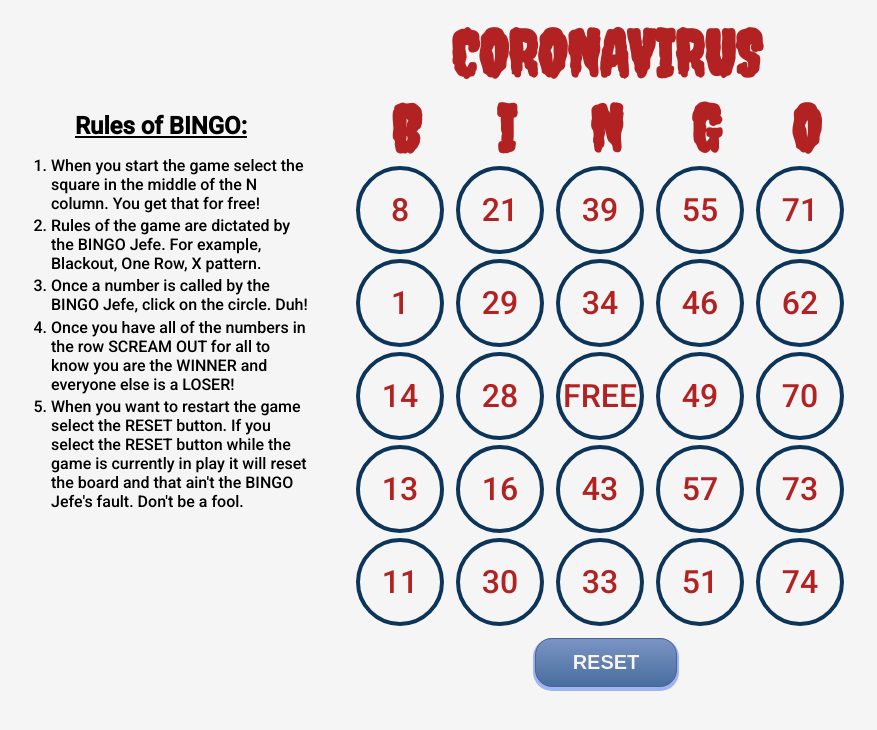
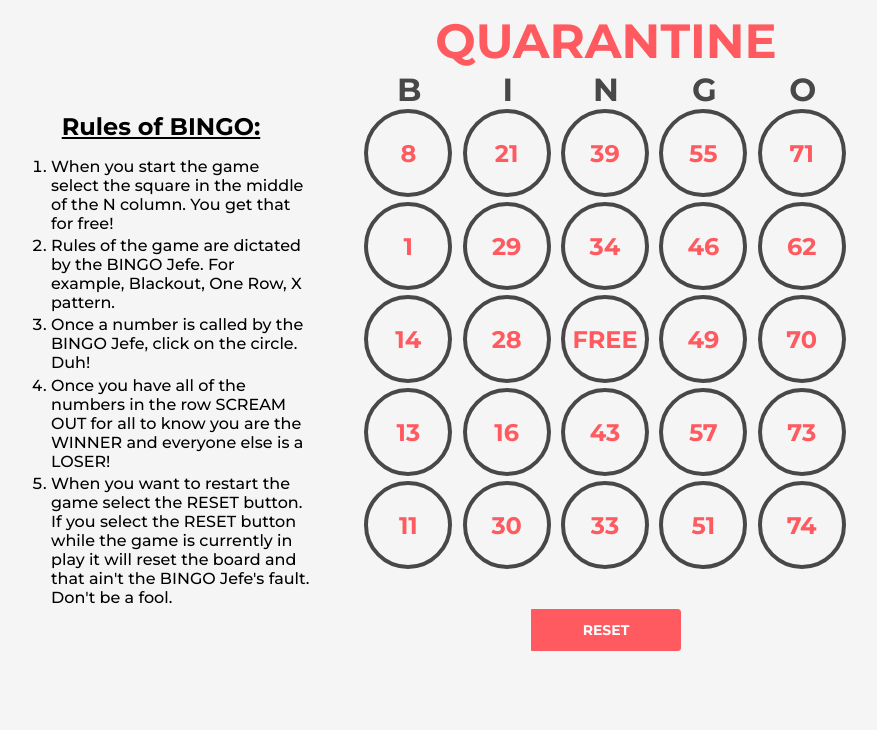
Before and after one commit to nedmorgan/quarentine_bingo, a React (Create React App) app in the folder bingo/: page / in a window 1280 px wide. Shown: the top 730 px of the page, without its empty margins (34-911 px from the left). Built offline with nearby package versions, Linux system fonts and the light colour scheme; what react-animations would draw is missing.

Commit message:
updated styling for BINGO

```diff
--- a/bingo/public/index.html
+++ b/bingo/public/index.html
@@ -5,9 +5,15 @@
     <link rel="icon" href="%PUBLIC_URL%/favicon.ico" />
     <meta name="viewport" content="width=device-width, initial-scale=1" />
     <meta name="theme-color" content="#000000" />
-    <meta name="description" content="web site made to have fun with friends while under quarentine from coronavirus" />
+    <meta
+      name="description"
+      content="web site made to have fun with friends while under quarentine from coronavirus"
+    />
     <link rel="apple-touch-icon" href="%PUBLIC_URL%/logo192.png" />
-    <link href="https://fonts.googleapis.com/css2?family=Creepster&family=Roboto:wght@500&display=swap" rel="stylesheet" />
+    <link
+      href="https://fonts.googleapis.com/css2?family=Montserrat:wght@500;600;700&display=swap"
+      rel="stylesheet"
+    />
     <!--
       manifest.json provides metadata used when your web app is installed on a
       user's mobile device or desktop. See https://developers.google.com/web/fundamentals/web-app-manifest/
--- a/bingo/src/App.css
+++ b/bingo/src/App.css
@@ -1,5 +1,6 @@
 .App {
   text-align: center;
+  height: 100vh;
 }
 
 .game-objects {
@@ -12,16 +13,14 @@
   width: 300px;
 }
 
-h1 {
-  font-family: 'Creepster', cursive;
-  font-size: 4em;
+.game-title {
+  font-family: 'Montserrat', sans-serif;
+  font-weight: 700;
+  margin-top: 0;
   margin-bottom: 0;
-  color: firebrick;
-  margin-top: 0;
-}
-
-.game-title {
   padding-top: 0.25em;
+  font-size: 3em;
+  color: #ff5a5f;
 }
 
 @media only screen and (max-width: 600px) {
@@ -32,7 +31,6 @@ h1 {
 
   .game-objects {
     flex-direction: column;
-    /* align-items:  */
   }
 
   .empty-div {
--- a/bingo/src/components/BCard.jsx
+++ b/bingo/src/components/BCard.jsx
@@ -8,14 +8,23 @@ export default class BCard extends Component {
   render() {
     return (
       <CardContainer>
-        <div>
+        <div className='title-card-letter'>
           <h1>B</h1>
         </div>
         <div className='card'>
           {this.props.displayNumbers ? (
             this.props.gameNumbers.map((num, i) => {
               return (
-                <div key={`B${i}`} onClick={e => this.props.selected(e, `B${i}`)} className={'game-square ' + (this.props.selectedCards.includes(`B${i}`) ? 'cover-square' : null)}>
+                <div
+                  key={`B${i}`}
+                  onClick={(e) => this.props.selected(e, `B${i}`)}
+                  className={
+                    'game-square ' +
+                    (this.props.selectedCards.includes(`B${i}`)
+                      ? 'cover-square'
+                      : null)
+                  }
+                >
                   {num}
                 </div>
               )
--- a/bingo/src/components/Board.jsx
+++ b/bingo/src/components/Board.jsx
@@ -7,11 +7,91 @@ import GCard from './GCard'
 import OCard from './OCard'
 import Reset from './Reset'
 
-const bNumbers = ['1', '2', '3', '4', '5', '6', '7', '8', '9', '10', '11', '12', '13', '14', '15']
-const iNumbers = ['16', '17', '18', '19', '20', '21', '22', '23', '24', '25', '26', '27', '28', '29', '30']
-const nNumbers = ['31', '32', '33', '34', '35', '36', '37', '38', '39', '40', '41', '42', '43', '44', '45']
-const gNumbers = ['46', '47', '48', '49', '50', '51', '52', '53', '54', '55', '56', '57', '58', '59', '60']
-const oNumbers = ['61', '62', '63', '64', '65', '66', '67', '68', '69', '70', '71', '72', '73', '74', '75']
+const bNumbers = [
+  '1',
+  '2',
+  '3',
+  '4',
+  '5',
+  '6',
+  '7',
+  '8',
+  '9',
+  '10',
+  '11',
+  '12',
+  '13',
+  '14',
+  '15',
+]
+const iNumbers = [
+  '16',
+  '17',
+  '18',
+  '19',
+  '20',
+  '21',
+  '22',
+  '23',
+  '24',
+  '25',
+  '26',
+  '27',
+  '28',
+  '29',
+  '30',
+]
+const nNumbers = [
+  '31',
+  '32',
+  '33',
+  '34',
+  '35',
+  '36',
+  '37',
+  '38',
+  '39',
+  '40',
+  '41',
+  '42',
+  '43',
+  '44',
+  '45',
+]
+const gNumbers = [
+  '46',
+  '47',
+  '48',
+  '49',
+  '50',
+  '51',
+  '52',
+  '53',
+  '54',
+  '55',
+  '56',
+  '57',
+  '58',
+  '59',
+  '60',
+]
+const oNumbers = [
+  '61',
+  '62',
+  '63',
+  '64',
+  '65',
+  '66',
+  '67',
+  '68',
+  '69',
+  '70',
+  '71',
+  '72',
+  '73',
+  '74',
+  '75',
+]
 
 export default class Board extends Component {
   state = {
@@ -22,7 +102,7 @@ export default class Board extends Component {
     oGroup: oNumbers,
     gameCards: {},
     displayNumbers: false,
-    selectedCards: []
+    selectedCards: [],
   }
 
   async componentDidMount() {
@@ -56,7 +136,10 @@ export default class Board extends Component {
     let copySelectedCards = this.state.selectedCards
     copyGameCards.N[2] = 'FREE'
     copySelectedCards.push(copyGameCards.N[2])
-    this.setState({ gameCards: copyGameCards, selectedCards: copySelectedCards })
+    this.setState({
+      gameCards: copyGameCards,
+      selectedCards: copySelectedCards,
+    })
   }
 
   isSelected = (e, item) => {
@@ -66,7 +149,7 @@ export default class Board extends Component {
     this.setState({ selectedCards })
   }
 
-  resetGameBoard = e => {
+  resetGameBoard = (e) => {
     e.preventDefault()
     let resetNumbers = [...this.state.selectedCards]
     resetNumbers = []
@@ -77,13 +160,38 @@ export default class Board extends Component {
   render() {
     return (
       <div>
-        <h1 className='game-title'>CORONAVIRUS</h1>
+        <h1 className='game-title'>QUARANTINE</h1>
         <BoardContainer>
-          <BCard displayNumbers={this.state.displayNumbers} gameNumbers={this.state.gameCards.B} selected={this.isSelected} selectedCards={this.state.selectedCards} />
-          <ICard displayNumbers={this.state.displayNumbers} gameNumbers={this.state.gameCards.I} selected={this.isSelected} selectedCards={this.state.selectedCards} />
-          <NCard displayNumbers={this.state.displayNumbers} gameNumbers={this.state.gameCards.N} selected={this.isSelected} selectedCards={this.state.selectedCards} />
-          <GCard displayNumbers={this.state.displayNumbers} gameNumbers={this.state.gameCards.G} selected={this.isSelected} selectedCards={this.state.selectedCards} />
-          <OCard displayNumbers={this.state.displayNumbers} gameNumbers={this.state.gameCards.O} selected={this.isSelected} selectedCards={this.state.selectedCards} />
+          <BCard
+            displayNumbers={this.state.displayNumbers}
+            gameNumbers={this.state.gameCards.B}
+            selected={this.isSelected}
+            selectedCards={this.state.selectedCards}
+          />
+          <ICard
+            displayNumbers={this.state.displayNumbers}
+            gameNumbers={this.state.gameCards.I}
+            selected={this.isSelected}
+            selectedCards={this.state.selectedCards}
+          />
+          <NCard
+            displayNumbers={this.state.displayNumbers}
+            gameNumbers={this.state.gameCards.N}
+            selected={this.isSelected}
+            selectedCards={this.state.selectedCards}
+          />
+          <GCard
+            displayNumbers={this.state.displayNumbers}
+            gameNumbers={this.state.gameCards.G}
+            selected={this.isSelected}
+            selectedCards={this.state.selectedCards}
+          />
+          <OCard
+            displayNumbers={this.state.displayNumbers}
+            gameNumbers={this.state.gameCards.O}
+            selected={this.isSelected}
+            selectedCards={this.state.selectedCards}
+          />
         </BoardContainer>
         <Reset resetGame={this.resetGameBoard} />
       </div>
--- a/bingo/src/components/GCard.jsx
+++ b/bingo/src/components/GCard.jsx
@@ -8,14 +8,23 @@ export default class GCard extends Component {
   render() {
     return (
       <CardContainer>
-        <div>
+        <div className='title-card-letter'>
           <h1>G</h1>
         </div>
         <div className='card'>
           {this.props.displayNumbers ? (
             this.props.gameNumbers.map((num, i) => {
               return (
-                <div key={`G${i}`} onClick={e => this.props.selected(e, `G${i}`)} className={'game-square ' + (this.props.selectedCards.includes(`G${i}`) ? 'cover-square' : null)}>
+                <div
+                  key={`G${i}`}
+                  onClick={(e) => this.props.selected(e, `G${i}`)}
+                  className={
+                    'game-square ' +
+                    (this.props.selectedCards.includes(`G${i}`)
+                      ? 'cover-square'
+                      : null)
+                  }
+                >
                   {num}
                 </div>
               )
--- a/bingo/src/components/ICard.jsx
+++ b/bingo/src/components/ICard.jsx
@@ -8,14 +8,23 @@ export default class ICard extends Component {
   render() {
     return (
       <CardContainer>
-        <div>
+        <div className='title-card-letter'>
           <h1>I</h1>
         </div>
         <div className='card'>
           {this.props.displayNumbers ? (
             this.props.gameNumbers.map((num, i) => {
               return (
-                <div key={`I${i}`} onClick={e => this.props.selected(e, `I${i}`)} className={'game-square ' + (this.props.selectedCards.includes(`I${i}`) ? 'cover-square' : null)}>
+                <div
+                  key={`I${i}`}
+                  onClick={(e) => this.props.selected(e, `I${i}`)}
+                  className={
+                    'game-square ' +
+                    (this.props.selectedCards.includes(`I${i}`)
+                      ? 'cover-square'
+                      : null)
+                  }
+                >
                   {num}
                 </div>
               )
--- a/bingo/src/components/Reset.jsx
+++ b/bingo/src/components/Reset.jsx
@@ -5,7 +5,7 @@ export default class Reset extends Component {
   render() {
     return (
       <ResetContainer>
-        <button className='myButton' onClick={e => this.props.resetGame(e)}>
+        <button className='reset-btn' onClick={(e) => this.props.resetGame(e)}>
           RESET
         </button>
       </ResetContainer>
--- a/bingo/src/styles/CardStyles.jsx
+++ b/bingo/src/styles/CardStyles.jsx
@@ -8,32 +8,41 @@ export const CardContainer = styled.div`
   .card {
     display: flex;
     flex-direction: column;
-    width: 100px;
+    width: 90px;
     height: 500px;
   }
 
   .game-square {
     width: 80px;
     height: 80px;
-    border: 0.25rem solid #0d355a;
+    border: 0.25rem solid #484848;
     display: flex;
     justify-content: center;
     align-items: center;
-    font-family: 'Roboto', sans-serif;
-    font-size: 2em;
+    font-family: 'Montserrat', sans-serif;
+    font-size: 1.5em;
     border-radius: 50%;
     margin-bottom: 5px;
-    color: firebrick;
+    color: #ff5a5f;
     animation: 1s ${swingIn};
+    font-weight: 700;
+  }
+
+  .game-square:hover {
+    cursor: pointer;
   }
 
   h1 {
     margin-top: 0;
+    font-family: 'Montserrat', sans-serif;
+    font-weight: 700;
+    margin-bottom: 0;
+    color: #484848;
   }
 
   .cover-square {
-    background-color: black;
-    color: white;
+    background-color: #484848;
+    color: #ff5a5f;
     animation: 0.6s ${fade};
   }
 
@@ -46,7 +55,7 @@ export const CardContainer = styled.div`
     .game-square {
       width: 50px;
       height: 50px;
-      font-size: 20px;
+      font-size: 15px;
     }
   }
 `
--- a/bingo/src/styles/ResetStyles.jsx
+++ b/bingo/src/styles/ResetStyles.jsx
@@ -2,33 +2,26 @@ import styled from 'styled-components'
 
 export const ResetContainer = styled.div`
   width: 100%;
-  margin: 0 auto;
-  padding-bottom: 1em;
-  padding-top: 0.5em;
+  display: flex;
+  justify-content: center;
 
-  .myButton {
-    box-shadow: 0px 2px 0px 2px #9fb4f2;
-    background: linear-gradient(to bottom, #7892c2 5%, #476e9e 100%);
-    background-color: #7892c2;
-    border-radius: 17px;
-    border: 1px solid #4e6096;
-    display: inline-block;
+  .reset-btn {
+    font-family: 'Montserrat', sans-serif;
+    float: left;
+    width: 150px;
+    height: 42px;
+    border: 1px solid #ff5a5f;
+    margin: 0 0 3px 0;
+    background-color: #ff5a5f;
+    color: #fff;
+    font-weight: bold;
+    font-size: 14px;
+    border-top-right-radius: 3px;
+    border-bottom-right-radius: 3px;
+  }
+  .reset-btn:hover {
+    background-color: #ff7e82;
     cursor: pointer;
-    color: whitesmoke;
-    font-family: Arial;
-    font-size: 20px;
-    padding: 12px 37px;
-    text-decoration: none;
-    text-shadow: 0px 0px 0px #283966;
-    font-weight: bold;
-  }
-  .myButton:hover {
-    background: linear-gradient(to bottom, #476e9e 5%, #7892c2 100%);
-    background-color: #476e9e;
-  }
-  .myButton:active {
-    position: relative;
-    top: 1px;
   }
 
   @media only screen and (max-width: 600px) {
--- a/bingo/src/styles/RulesStyles.jsx
+++ b/bingo/src/styles/RulesStyles.jsx
@@ -3,7 +3,7 @@ import styled from 'styled-components'
 export const RulesContainer = styled.div`
   width: 300px;
   height: auto;
-  font-family: 'Roboto', sans-serif;
+  font-family: 'Montserrat', sans-serif;
   margin-top: 7em;
 
   h2 {
```
Also changed, not shown: bingo/src/components/NCard.jsx (+11 -2 lines), bingo/src/components/OCard.jsx (+11 -2 lines).
